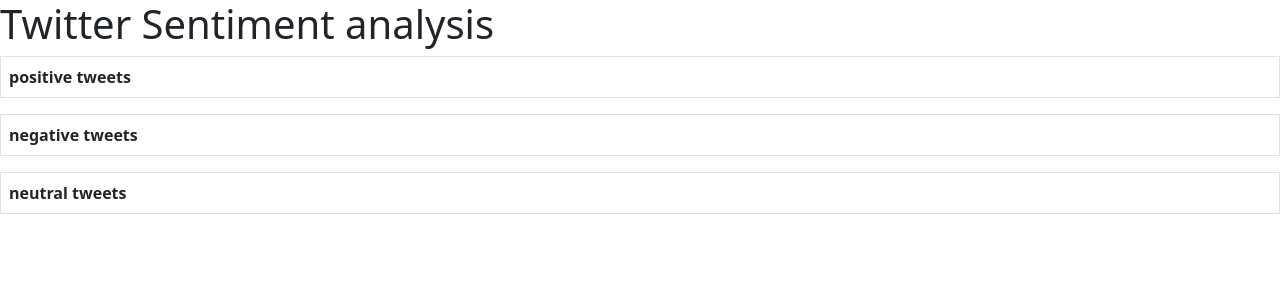
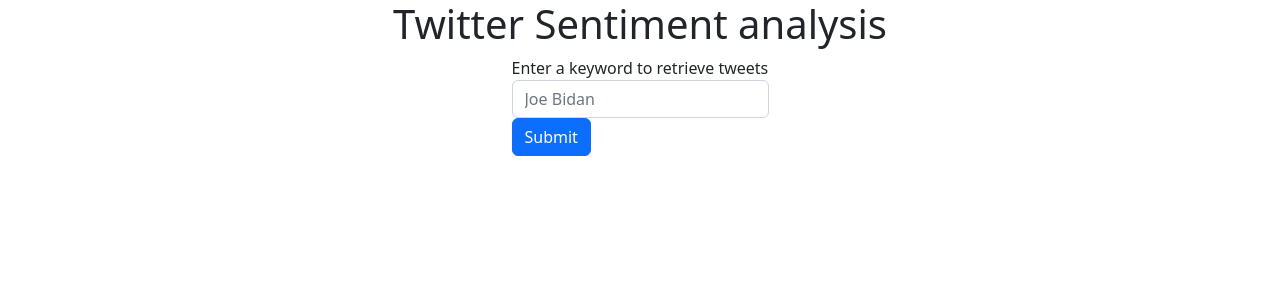
Before and after one commit to DarbhaRamesh/twitter-sentiment-analysis, a Flask app: template templates/index.html in a window 1280 px wide. Shown: the top 300 px of the page. Run offline with Flask 2, Linux system fonts and the light colour scheme; the template is opened without the code that fills it, so the values that code supplies are empty.

Commit message:
Added a page to search by keyword

```diff
--- a/main.py
+++ b/main.py
@@ -1,19 +1,30 @@
-from flask import Flask, render_template, session
+from flask import Flask, render_template, session, request
 from tweets import sentiment_dataframe, positive_tweets, negative_tweets, neutral_tweets
 
 app = Flask(__name__)
 app.secret_key = 'oEBXwDLiqtmNtZ42u3GY'
 
 
-@app.route('/', methods=("POST", "GET"))
+@app.route('/', methods=('GET', 'POST'))
+def home_page():
+    return render_template('index.html')
+
+
+@app.route('/tweets', methods=("POST", "GET"))
 def get_tweets():
-    try:
-        next_token = session['next_token']
-    except KeyError:
-        next_token = None
-    df, next_token = sentiment_dataframe(next_token)
-    session['next_token'] = next_token
-    p_tweets = positive_tweets(df)
-    n_tweets = negative_tweets(df)
-    nu_tweets = neutral_tweets(df)
-    return render_template('index.html', tweets=[p_tweets['tweets'], n_tweets['tweets'], nu_tweets['tweets']])
+    if request.method == 'POST':
+        keyword = request.form['tweet_keyword'].strip()
+        try:
+            next_token = session['next_token']
+        except KeyError:
+            next_token = None
+        df, next_token = sentiment_dataframe(next_token, keyword)
+        session['next_token'] = next_token
+        p_tweets = positive_tweets(df)
+        n_tweets = negative_tweets(df)
+        nu_tweets = neutral_tweets(df)
+        return render_template('tweets.html', tweets=[p_tweets['tweets'], n_tweets['tweets'], nu_tweets['tweets']])
+
+
+# if __name__ == "__main__":
+#     app.run()
--- a/templates/index.html
+++ b/templates/index.html
@@ -2,53 +2,21 @@
 <html lang="en">
 <head>
     <meta charset="UTF-8">
-    <title>Title</title>
+    <title>Twitter Sentiment Analysis</title>
     <link href="https://cdn.jsdelivr.net/npm/bootstrap@5.2.0-beta1/dist/css/bootstrap.min.css" rel="stylesheet" integrity="sha384-0evHe/X+R7YkIZDRvuzKMRqM+OrBnVFBL6DOitfPri4tjfHxaWutUpFmBp4vmVor" crossorigin="anonymous">
 </head>
 <body>
-<h1>Twitter Sentiment analysis</h1>
-<table  class="table table-striped table-bordered">
-    <thead>
-    <tr>
-      <th scope="col">positive tweets</th>
-    </tr>
-  </thead>
-     <tbody>
-    {% for id,tweet in tweets[0].items() %}
-    <tr>
-      <td>{{ tweet|safe }}</td>
-    </tr>
-    {% endfor %}
-     </tbody>
-</table>
-<table  class="table table-striped table-bordered">
-    <thead>
-    <tr>
-      <th scope="col">negative tweets</th>
-    </tr>
-  </thead>
-     <tbody>
-    {% for id,tweet in tweets[1].items() %}
-    <tr>
-      <td>{{ tweet|safe }}</td>
-    </tr>
-    {% endfor %}
-     </tbody>
-</table>
-<table  class="table table-striped table-bordered">
-    <thead>
-    <tr>
-      <th scope="col">neutral tweets</th>
-    </tr>
-  </thead>
-     <tbody>
-    {% for id,tweet in tweets[2].items() %}
-    <tr>
-      <td>{{ tweet|safe }}</td>
-    </tr>
-    {% endfor %}
-     </tbody>
-</table>
+<h1 class="text-center">Twitter Sentiment analysis</h1>
+<div class="d-flex aligns-items-center justify-content-center">
+   <form action="/tweets" method="post">
+      <div class="form-group">
+        <label>Enter a keyword to retrieve tweets</label>
+        <input type="text" class="form-control" name="tweet_keyword" placeholder="Joe Bidan">
+      </div>
+       <button type="submit" class="btn btn-primary">Submit</button>
+</form>
+</div>
+
 <script src="https://cdn.jsdelivr.net/npm/bootstrap@5.2.0-beta1/dist/js/bootstrap.bundle.min.js" integrity="sha384-pprn3073KE6tl6bjs2QrFaJGz5/SUsLqktiwsUTF55Jfv3qYSDhgCecCxMW52nD2" crossorigin="anonymous"></script>
   </body>
 </body>
```
Also changed, not shown: templates/tweets.html (added, +59 -0 lines), tweets.py (+4 -4 lines).
